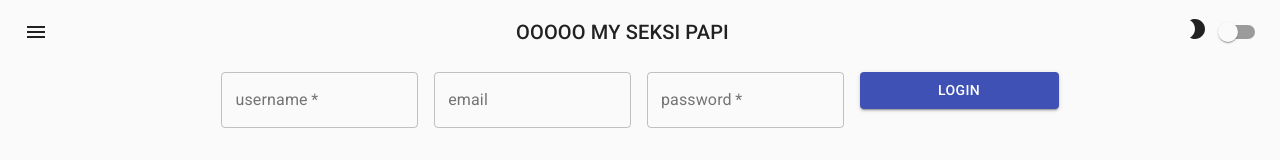
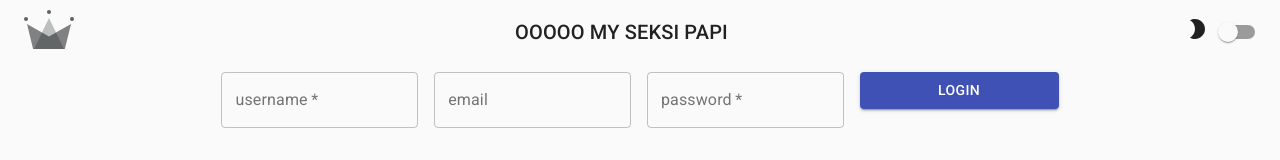
Before and after one commit to Caidler/Django-react-boilerplate, a React (Create React App) app in the folder frontend/: page /login in a window 1280 px wide. Shown: the top 160 px of the page. Built offline with nearby package versions, Linux system fonts and the light colour scheme.

Commit message:
Updated header + updated alerts on login, sing-up, logout

```diff
--- a/frontend/src/App.js
+++ b/frontend/src/App.js
@@ -35,6 +35,7 @@ function App() {
           <Redirect from="*" to="/" />
         </Switch>
       </ThemeProvider>
+      {/* footer place. */}
     </div>
   );
 }
--- a/frontend/src/components/Auth/Login.component.jsx
+++ b/frontend/src/components/Auth/Login.component.jsx
@@ -6,7 +6,6 @@ import Button from "@material-ui/core/Button";
 import { useDispatch, useSelector } from "react-redux";
 import { authLogin } from "../../store/actions/";
 import { withRouter } from "react-router-dom";
-import { alert } from "../../store/actions/";
 import "./Login.styles.css";
 
 function LoginForm(props) {
@@ -19,7 +18,6 @@ function LoginForm(props) {
   let handleSubmit = (e) => {
     e.preventDefault();
     dispatch(authLogin(username, password));
-    dispatch(alert.alertNormal("Zalogowano", 2));
     props.history.push("/");
   };
 
--- a/frontend/src/components/Header/Header.component.jsx
+++ b/frontend/src/components/Header/Header.component.jsx
@@ -4,7 +4,6 @@ import AppBar from "@material-ui/core/AppBar";
 import Toolbar from "@material-ui/core/Toolbar";
 import Typography from "@material-ui/core/Typography";
 import IconButton from "@material-ui/core/IconButton";
-import MenuIcon from "@material-ui/icons/Menu";
 import AccountCircle from "@material-ui/icons/AccountCircle";
 import MenuItem from "@material-ui/core/MenuItem";
 import Menu from "@material-ui/core/Menu";
@@ -13,9 +12,11 @@ import Brightness2Icon from "@material-ui/icons/Brightness2";
 import FormControlLabel from "@material-ui/core/FormControlLabel";
 import { useDispatch, useSelector } from "react-redux";
 import { logout } from "../../store/actions/";
-import { withRouter } from "react-router-dom";
+import { withRouter, Link } from "react-router-dom";
 import DefaultSnackbar from "../Snackbar/SnackBar.component";
 import "./Header.styles.css";
+import Logo from "../../assets/logo.svg";
+import { alert } from "../../store/actions/";
 
 const useStyles = makeStyles((theme) => ({
   root: {
@@ -48,6 +49,7 @@ function MenuAppBar(props) {
   const handleLogout = () => {
     setAnchorEl(null);
     dispatch(logout());
+    dispatch(alert.alertNormal("Wylogowano", 2));
     props.history.push("/");
   };
 
@@ -57,16 +59,18 @@ function MenuAppBar(props) {
 
   return (
     <div className={classes.root}>
-      <AppBar position="static" color="transparent" elevation={0}>
+      <AppBar
+        className="appbar-container"
+        position="static"
+        color="transparent"
+        elevation={0}
+      >
         <Toolbar>
-          <IconButton
-            edge="start"
-            className={classes.menuButton}
-            color="inherit"
-            aria-label="menu"
-          >
-            <MenuIcon />
-          </IconButton>
+          <Link className="logo-container" to="/">
+            <div className="logo">
+              <img src={Logo} alt="Logo" />
+            </div>
+          </Link>
           <Typography variant="h6" className={classes.title}>
             OOOOO MY SEKSI PAPI
           </Typography>
@@ -84,11 +88,12 @@ function MenuAppBar(props) {
                 aria-haspopup="true"
                 onClick={handleMenu}
                 color="inherit"
+                className="menu-appbar-icon-container"
               >
-                <AccountCircle />
+                <AccountCircle className="menu-appbar-icon" />
               </IconButton>
               <Menu
-                id="menu-appbar"
+                className="profile-menu"
                 anchorEl={anchorEl}
                 anchorOrigin={{
                   vertical: "top",
@@ -102,8 +107,15 @@ function MenuAppBar(props) {
                 open={open}
                 onClose={handleClose}
               >
-                <MenuItem onClick={handleClose}>My Profile</MenuItem>
-                <MenuItem onClick={handleLogout}>Logout</MenuItem>
+                <MenuItem className="my-profile-menu" onClick={handleClose}>
+                  My Profile
+                </MenuItem>
+                <MenuItem
+                  className="logout-profile-menu"
+                  onClick={handleLogout}
+                >
+                  Logout
+                </MenuItem>
               </Menu>
             </React.Fragment>
           )}
--- a/frontend/src/store/actions/auth.actions.js
+++ b/frontend/src/store/actions/auth.actions.js
@@ -1,23 +1,24 @@
 import axios from "axios";
 import * as actionTypes from "./action.types";
+import { alert } from "./alert.actions";
 
 export const authStart = () => {
   return {
-        type: actionTypes.AUTH_START
+    type: actionTypes.AUTH_START,
   };
 };
 
-export const authSuccess = token => {
+export const authSuccess = (token) => {
   return {
     type: actionTypes.AUTH_SUCCESS,
-        token: token
+    token: token,
   };
 };
 
-export const authFail = error => {
+export const authFail = (error) => {
   return {
     type: actionTypes.AUTH_FAIL,
-        error: error
+    error: error,
   };
 };
 
@@ -26,12 +27,12 @@ export const logout = () => {
   localStorage.removeItem("expirationDate");
   localStorage.removeItem("user");
   return {
-        type: actionTypes.AUTH_LOGOUT
+    type: actionTypes.AUTH_LOGOUT,
   };
 };
 
-export const checkAuthTimeout = expirationTime => {
-    return dispatch => {
+export const checkAuthTimeout = (expirationTime) => {
+  return (dispatch) => {
     setTimeout(() => {
       dispatch(logout());
     }, expirationTime * 1000);
@@ -39,57 +40,61 @@ export const checkAuthTimeout = expirationTime => {
 };
 
 export const authLogin = (username, password) => {
-    return dispatch => {
+  return (dispatch) => {
     dispatch(authStart());
     axios
       .post("http://127.0.0.1:8000/accounts/login/", {
         username: username,
-                password: password
+        password: password,
       })
-            .then(res => {
+      .then((res) => {
         const token = res.data.token;
         const user = res.data.user;
         const expirationDate = new Date(new Date().getTime() + 3600 * 1000);
         localStorage.setItem("token", token);
         localStorage.setItem("user", JSON.stringify(user));
         localStorage.setItem("expirationDate", expirationDate);
+        dispatch(alert.alertNormal("Zalogowano", 2));
         dispatch(authSuccess(token));
         dispatch(checkAuthTimeout(3600));
       })
-            .catch(err => {
+      .catch((err) => {
         dispatch(authFail(err));
+        dispatch(alert.alertNormal(String(err), 2));
       });
   };
 };
 
 export const authSignup = (username, email, password1, password2) => {
-    return dispatch => {
+  return (dispatch) => {
     dispatch(authStart());
     axios
       .post("http://127.0.0.1:8000/accounts/registration/", {
         username: username,
         email: email,
         password1: password1,
-                password2: password2
+        password2: password2,
       })
-            .then(res => {
+      .then((res) => {
         const token = res.data.token;
         const user = res.data.user;
         const expirationDate = new Date(new Date().getTime() + 3600 * 1000);
         localStorage.setItem("token", token);
         localStorage.setItem("user", JSON.stringify(user));
         localStorage.setItem("expirationDate", expirationDate);
+        dispatch(alert.alertNormal("Utworzono konto " + username, 2));
         dispatch(authSuccess(token));
         dispatch(checkAuthTimeout(3600));
       })
-            .catch(err => {
+      .catch((err) => {
         dispatch(authFail(err));
+        dispatch(alert.alertNormal(String(err), 2));
       });
   };
 };
 
 export const authCheckState = () => {
-    return dispatch => {
+  return (dispatch) => {
     const token = localStorage.getItem("token");
     if (token === undefined) {
       dispatch(logout());
```
Also changed, not shown: frontend/src/assets/logo.svg (added). Lines whose indentation alone changed are shown as unchanged.
